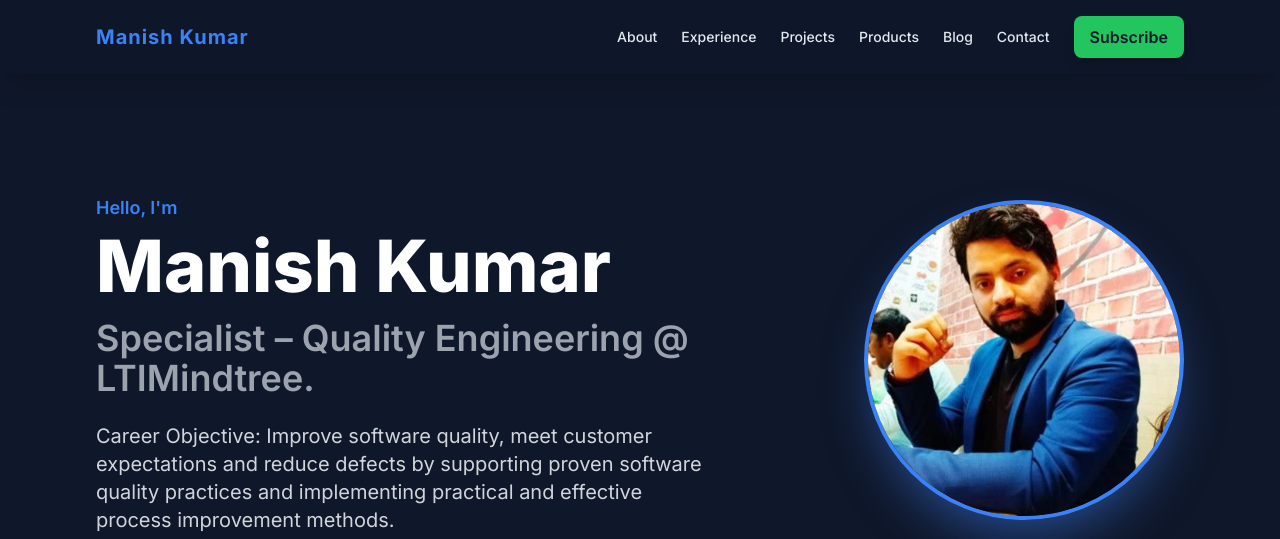
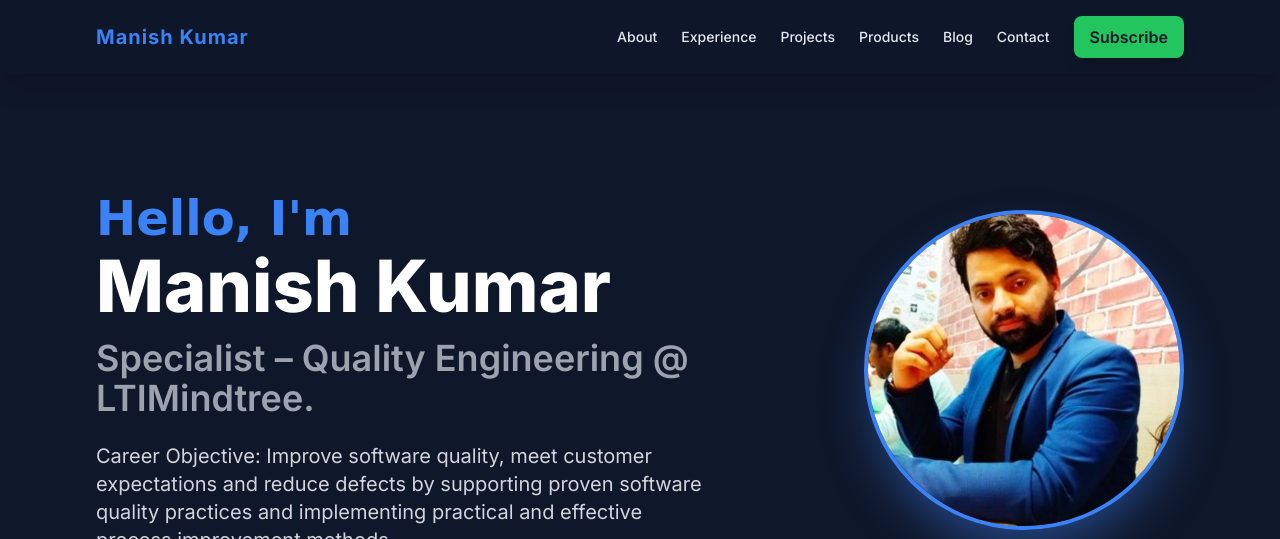
Before and after one commit to ranamanish7878/cse-portfolio, a website: page index.html in a window 1280 px wide. Shown: the top 539 px of the page. Drawn offline with nearby package versions, Linux system fonts and the light colour scheme.

Commit message:
Update Hello I'm text with cursive font styling (Brush Script MT)

```diff
--- a/index.html
+++ b/index.html
@@ -127,7 +127,7 @@
 
                 <!-- Left Column: Text Content (takes 7 columns on desktop) -->
                 <div class="md:col-span-7">
-                    <p class="text-lg text-accent-blue font-semibold mb-2">Hello, I'm</p>
+                    <p class="text-5xl font-semibold mb-2 text-accent-blue" style="font-family: 'Brush Script MT', cursive;">Hello, I'm</p>
                     <h1 class="text-6xl sm:text-7xl font-extrabold text-white mb-4">Manish Kumar</h1>
                     <h2 class="text-3xl sm:text-4xl font-semibold text-gray-400 mb-6">Specialist – Quality Engineering @ LTIMindtree.</h2>
                     <p class="text-xl text-gray-300">
```
